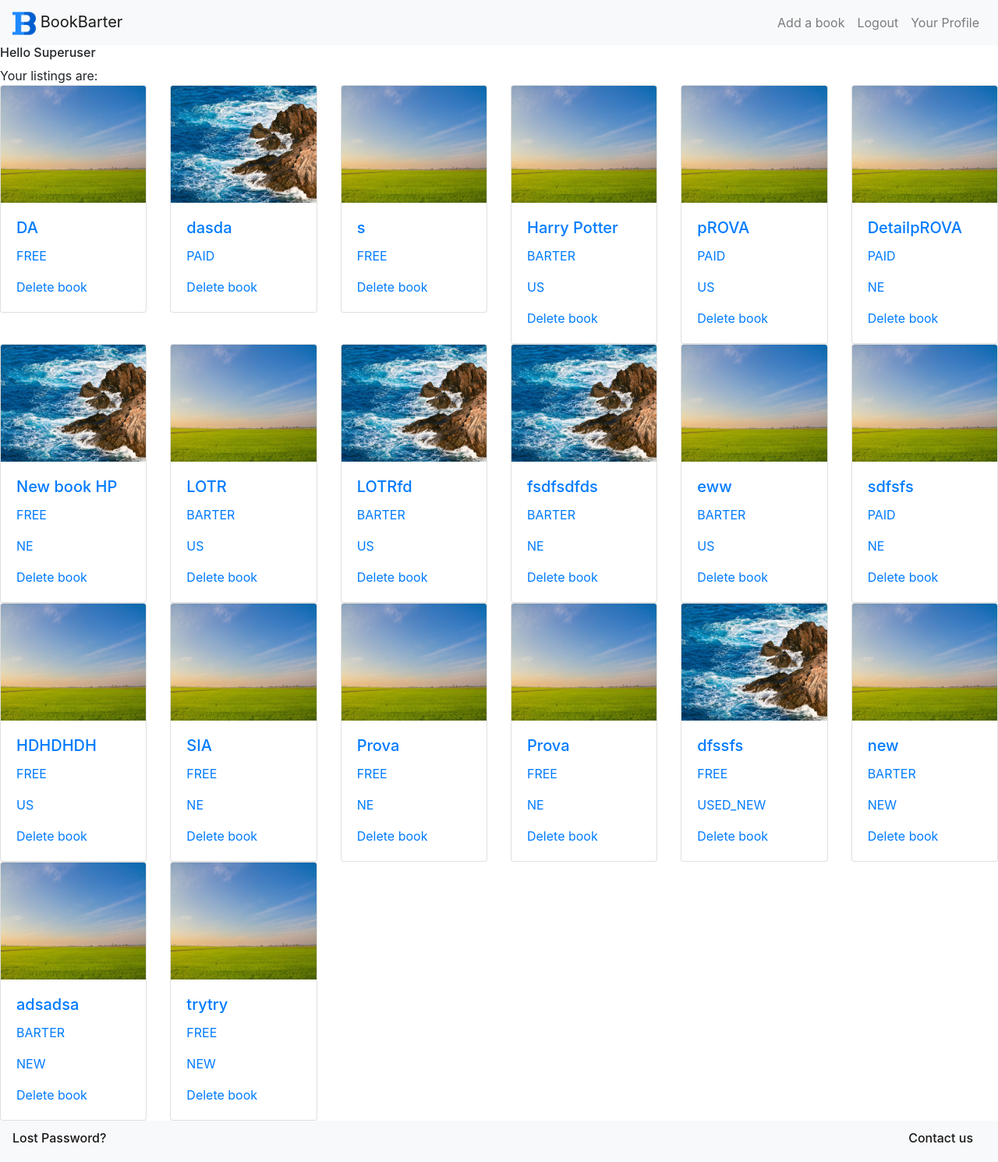
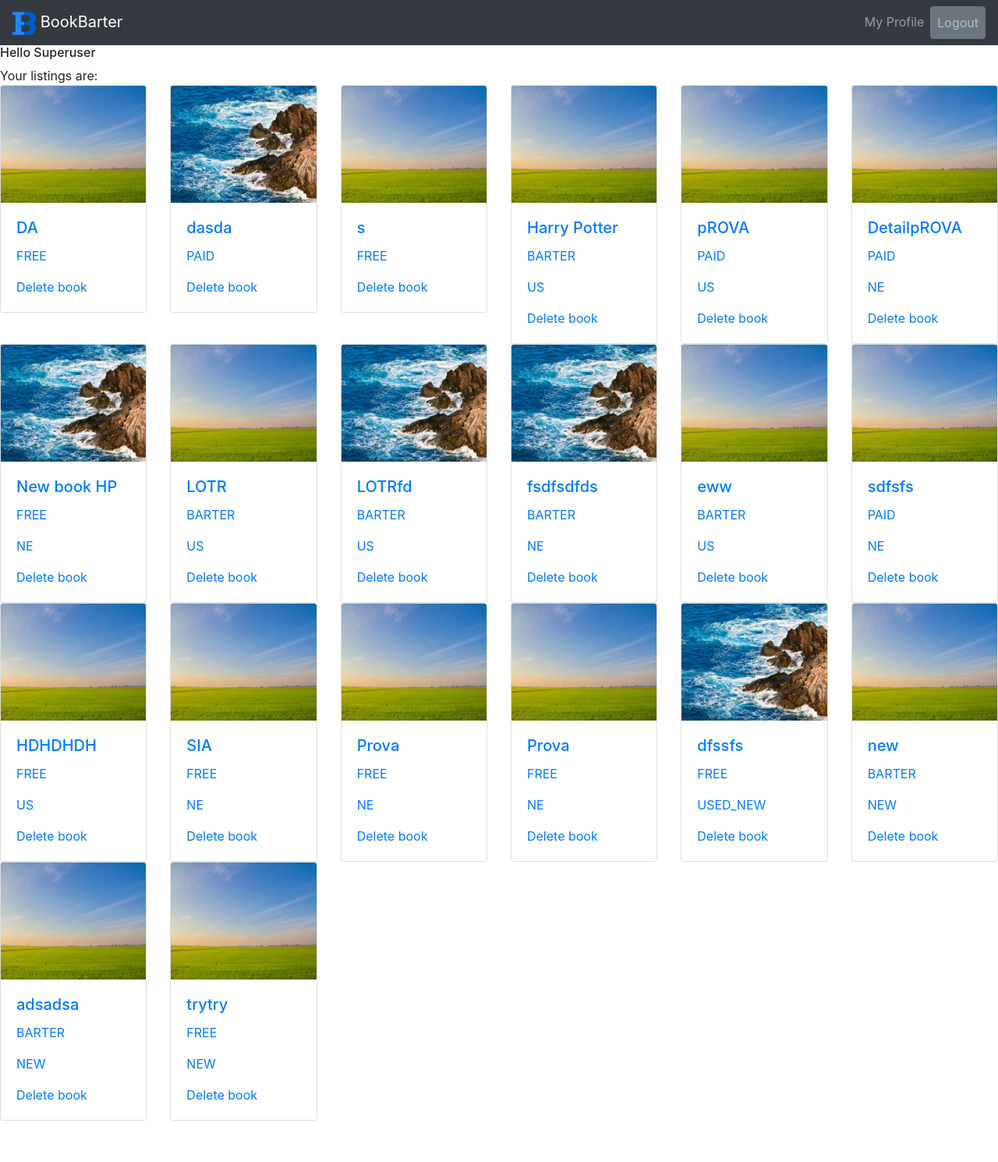
Before and after one commit to Magofoco/Porticode, a Django app: page /accounts/profile/ in a window 1280 px wide. Shown: the whole page at 78% size. After the commit the page ends 1437 px from the top, so only its background shows below. Run offline with Django 3.2, Linux system fonts and the light colour scheme; a user stored in the database is signed in; data comes from the database, SQL or seed files in the repository; some libraries are stand-ins or nearby versions.

Commit message:
random stuff so i can merge

```diff
--- a/mysite/templates/base.html
+++ b/mysite/templates/base.html
@@ -1,7 +1,8 @@
 <!doctype html>
 <html lang="en">
+
 <head>
-  {% load staticfiles %}
+  {% load static %}
   <meta charset="utf-8">
   <meta name="viewport" content="width=device-width, initial-scale=1, shrink-to-fit=no">
   <meta name="description" content="">
@@ -9,25 +10,25 @@
 
   <title>BookBarter</title>
 
-<nav class="navbar navbar-expand-lg navbar-light bg-light">
+  <nav class="navbar navbar-expand-lg navbar-dark bg-dark">
     <a class="navbar-brand" href="{% url 'home' %}">
       <img src="{% static 'bookbarterlogo.png' %}" height=30 width=30 class="d-inline-block alighn-top" />
       BookBarter
     </a>
-      <button class="navbar-toggler" type="button" data-toggle="collapse" data-target="#navbarNavAltMarkup" aria-controls="navbarNavAltMarkup" aria-expanded="false" aria-label="Toggle navigation">
+    <button class="navbar-toggler" type="button" data-toggle="collapse" data-target="#navbarNavAltMarkup" aria-controls="navbarNavAltMarkup"
+      aria-expanded="false" aria-label="Toggle navigation">
       <span class="navbar-toggler-icon"></span>
     </button>
     <div class="collapse navbar-collapse" id="navbarNavAltMarkup">
       {% if user.is_authenticated %}
       <div class="navbar-nav ml-auto">
-          <a class="nav-item nav-link" href="{% url 'create' %}">Add a book</a>
-          <a class="nav-item nav-link" href="{% url 'logout' %}">Logout</a>
-          <a class="nav-item nav-link" href="{% url 'profile' %}">Your Profile</a>
+        <a class="nav-item nav-link" href="{% url 'profile' %}">My Profile</a>
+        <a class="nav-item nav-link btn btn-secondary" href="{% url 'logout' %}">Logout</a>
       </div>
       {% else %}
       <div class="navbar-nav ml-auto">
+        <a class="nav-item btn btn-primary" href="{% url 'login' %}">Login</a>
         <a class="nav-item nav-link" href="{% url 'signup' %}">Sign Up</a>
-          <a class="nav-item nav-link" href="{% url 'login' %}">Login</a>
       </div>
       {% endif %}
     </div>
@@ -36,19 +37,18 @@
   {% block content %}
   {% endblock %}
 
-<nav class="navbar navbar-light bg-light">
-  <a class="navbar-brand" href="#"><h6>Lost Password?</h6></a>
-  <a class="navbar-brand" href="#"><h6>Contact us</h6></a>
-</nav>
-
-
 
   <!-- Bootstrap core JavaScript
     ================================================== -->
   <!-- Placed at the end of the document so the pages load faster -->
-    <link rel="stylesheet" href="https://maxcdn.bootstrapcdn.com/bootstrap/4.0.0/css/bootstrap.min.css" integrity="sha384-Gn5384xqQ1aoWXA+058RXPxPg6fy4IWvTNh0E263XmFcJlSAwiGgFAW/dAiS6JXm" crossorigin="anonymous">
-    <script src="https://code.jquery.com/jquery-3.2.1.slim.min.js" integrity="sha384-KJ3o2DKtIkvYIK3UENzmM7KCkRr/rE9/Qpg6aAZGJwFDMVNA/GpGFF93hXpG5KkN" crossorigin="anonymous"></script>
-    <script src="https://cdnjs.cloudflare.com/ajax/libs/popper.js/1.12.9/umd/popper.min.js" integrity="sha384-ApNbgh9B+Y1QKtv3Rn7W3mgPxhU9K/ScQsAP7hUibX39j7fakFPskvXusvfa0b4Q" crossorigin="anonymous"></script>
-    <script src="https://maxcdn.bootstrapcdn.com/bootstrap/4.0.0/js/bootstrap.min.js" integrity="sha384-JZR6Spejh4U02d8jOt6vLEHfe/JQGiRRSQQxSfFWpi1MquVdAyjUar5+76PVCmYl" crossorigin="anonymous"></script>
+  <link rel="stylesheet" href="https://maxcdn.bootstrapcdn.com/bootstrap/4.0.0/css/bootstrap.min.css" integrity="sha384-Gn5384xqQ1aoWXA+058RXPxPg6fy4IWvTNh0E263XmFcJlSAwiGgFAW/dAiS6JXm"
+    crossorigin="anonymous">
+  <script src="https://code.jquery.com/jquery-3.2.1.slim.min.js" integrity="sha384-KJ3o2DKtIkvYIK3UENzmM7KCkRr/rE9/Qpg6aAZGJwFDMVNA/GpGFF93hXpG5KkN"
+    crossorigin="anonymous"></script>
+  <script src="https://cdnjs.cloudflare.com/ajax/libs/popper.js/1.12.9/umd/popper.min.js" integrity="sha384-ApNbgh9B+Y1QKtv3Rn7W3mgPxhU9K/ScQsAP7hUibX39j7fakFPskvXusvfa0b4Q"
+    crossorigin="anonymous"></script>
+  <script src="https://maxcdn.bootstrapcdn.com/bootstrap/4.0.0/js/bootstrap.min.js" integrity="sha384-JZR6Spejh4U02d8jOt6vLEHfe/JQGiRRSQQxSfFWpi1MquVdAyjUar5+76PVCmYl"
+    crossorigin="anonymous"></script>
   </body>
+
 </html>
```
Lines whose indentation alone changed are shown as unchanged.
